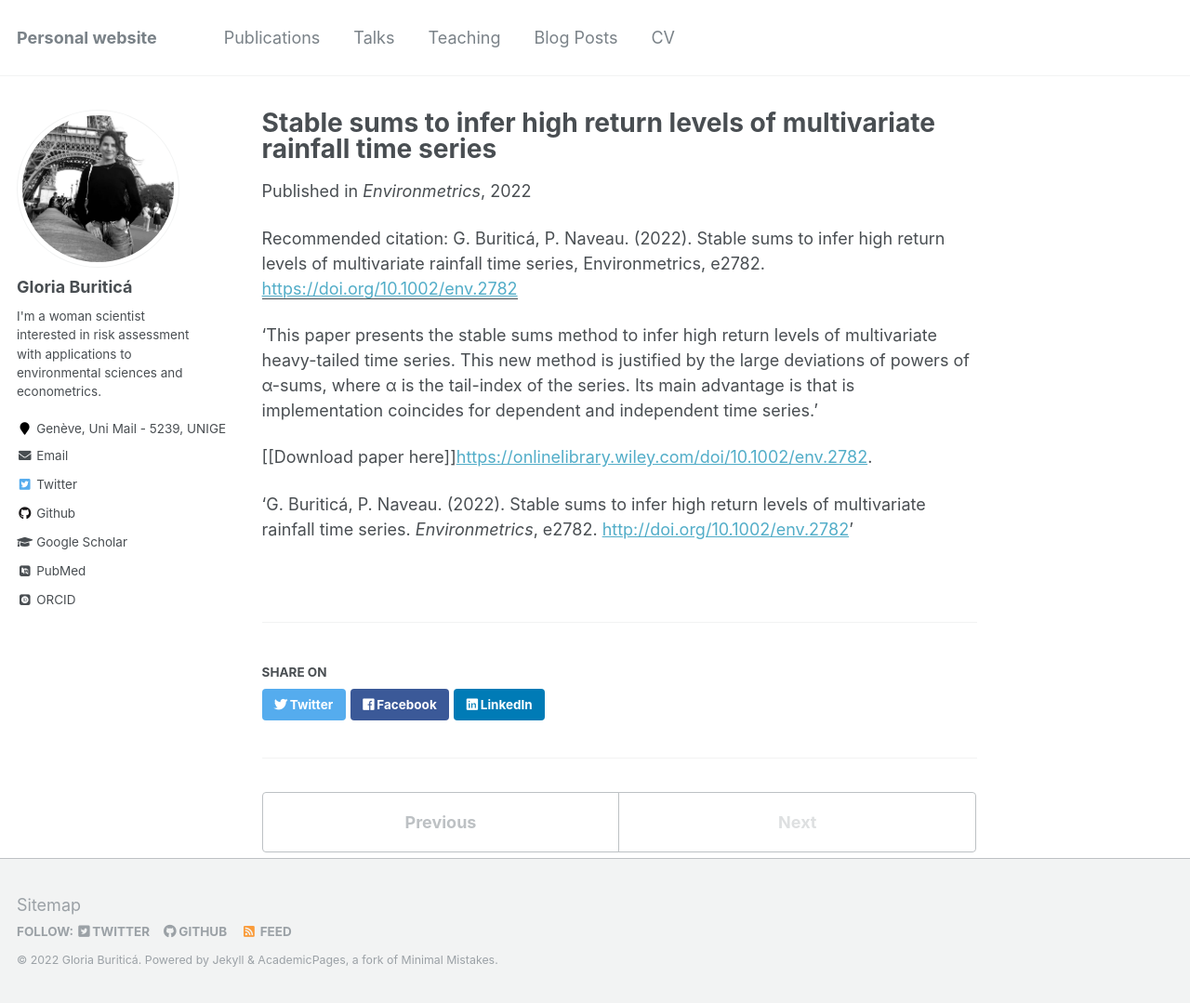
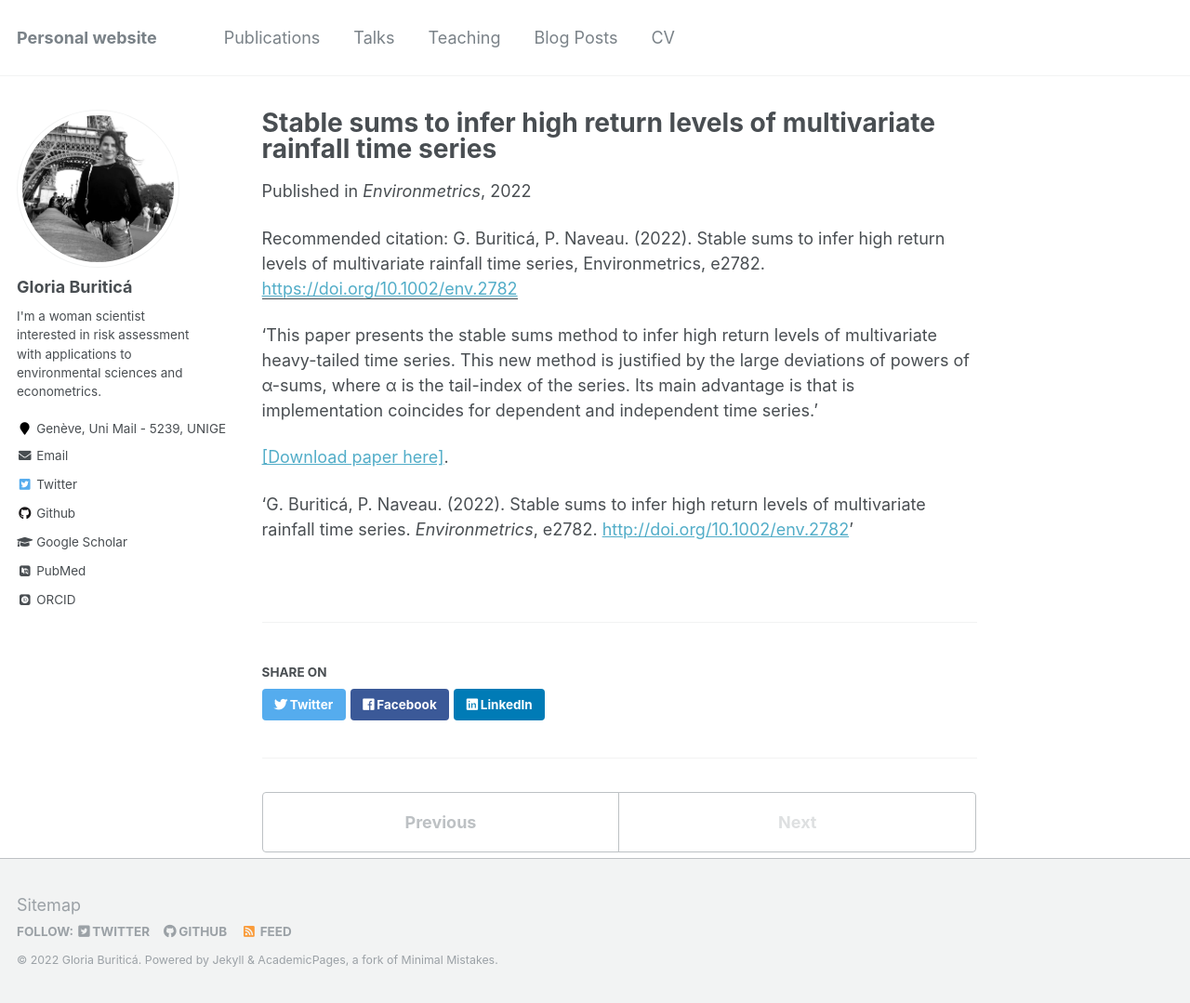
Before and after one commit to GBuritica/GBuritica.github.io, a Jekyll site: the page built from _publications/2022-01-01-stable-sums-3.md, in a window 1280 px wide and 1079 px high. Shown: the whole window at 93% size. Built offline with Jekyll 4.4.1, drawn with Linux system fonts in a browser that asks for light colours; some web fonts are replaced; some of the changed lines change nothing that is shown.

Commit message:
Update 2022-01-01-stable-sums-3.md

```diff
--- a/_publications/2022-01-01-stable-sums-3.md
+++ b/_publications/2022-01-01-stable-sums-3.md
@@ -10,6 +10,6 @@ citation: 'G. Buriticá, P. Naveau. (2022). Stable sums to infer high return lev
 ---
 'This paper presents the stable sums method to infer high return levels of multivariate heavy-tailed time series. This new method is justified by the large deviations of powers of α-sums, where α is the tail-index of the series. Its main advantage is that is implementation coincides for dependent and independent time series.'
 
-[[Download paper here]][https://onlinelibrary.wiley.com/doi/10.1002/env.2782](https://onlinelibrary.wiley.com/doi/10.1002/env.2782).
+[[Download paper here]](https://doi.org/10.1002/env.2782).
 
 'G. Buriticá, P. Naveau. (2022). Stable sums to infer high return levels of  multivariate rainfall time series. *Environmetrics*, e2782. [http://doi.org/10.1002/env.2782](http://doi.org/10.1002/env.2782)'
```
